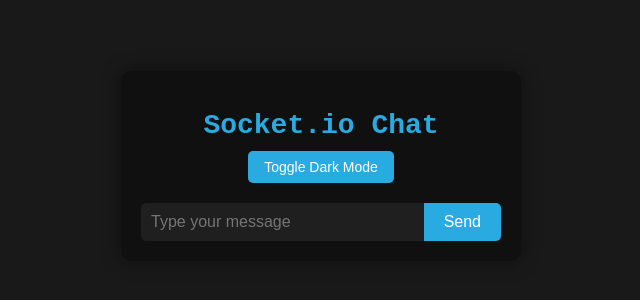
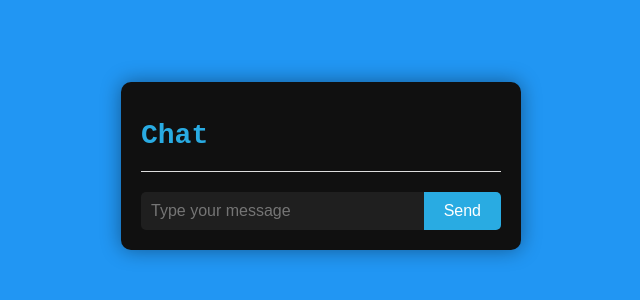
Before and after one commit to 0xSSDD/chatapp-100x, a website: page public/index.html in a window 1280 px wide. Shown: the part 234-534 px from the top of the page, without its empty margins (319-959 px from the left). Drawn offline with nearby package versions, Linux system fonts and the light colour scheme; no server answers.

Commit message:
updates styling and layout

```diff
--- a/public/index.html
+++ b/public/index.html
@@ -5,13 +5,13 @@
   <link rel="stylesheet" href="/styles.css">
   <script src="/socket.io/socket.io.js"></script>
   <script src="https://code.jquery.com/jquery-3.6.0.min.js"></script>
+
 </head>
 <body>
   <div class="chat-container">
     <div class="chat-box">
       <div class="chat-header">
-        <h1>Socket.io Chat</h1>
-        <button id="toggle-mode">Toggle Dark Mode</button>
+        <h1>Chat</h1>
       </div>
       <div class="chat-messages" id="messages">
         <!-- Messages will be dynamically added here -->
--- a/public/styles.css
+++ b/public/styles.css
@@ -1,7 +1,7 @@
 /* Light mode styles */
 body {
-  background-color: #191919;
-  color: #c0c0c0;
+  background-color: #2196F3; /* Light blue background */
+  color: #333;
   font-family: 'Courier New', Courier, monospace;
   margin: 0;
   padding: 0;
@@ -25,24 +25,28 @@
   box-shadow: 0 0 20px rgba(0, 0, 0, 0.4);
 }
 
+.chat-header {
+  display: flex;
+  justify-content: space-between;
+  align-items: center;
+  padding-bottom: 10px;
+  border-bottom: 1px solid #ddd;
+}
+
 .chat-header h1 {
   font-size: 28px;
   color: #29abe2;
   margin-bottom: 10px;
 }
 
-#toggle-mode {
-  background-color: #29abe2;
-  color: #fff;
-  border: none;
-  padding: 8px 16px;
-  border-radius: 5px;
+.mode-toggle {
   cursor: pointer;
-  font-size: 14px;
+  font-size: 24px;
+  color: #29abe2;
 }
 
-#toggle-mode:hover {
-  background-color: #1f8dc7;
+.mode-toggle:hover {
+  color: #1f8dc7;
 }
 
 .chat-messages {
@@ -104,11 +108,10 @@
   color: #29abe2;
 }
 
-#toggle-mode.dark-mode {
-  background-color: #29abe2;
-  color: #fff;
+.mode-toggle.dark-mode {
+  color: #29abe2;
 }
 
-#toggle-mode.dark-mode:hover {
-  background-color: #1f8dc7;
+.mode-toggle.dark-mode:hover {
+  color: #1f8dc7;
 }
```
